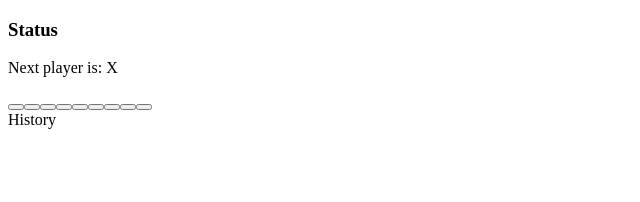
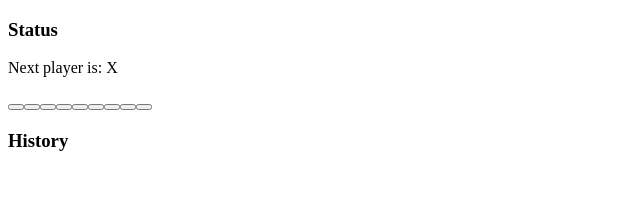
Before and after one commit to nabinbogati/tic-tac-toe, a React (Vite) app: page / in a window 1280 px wide. Shown: the top 202 px of the page, without its empty margins (0-640 px from the left). Built offline with nearby package versions, Linux system fonts and the light colour scheme; the HTML template or start-up script is replaced by a standard one.

Commit message:
History font fix

```diff
--- a/src/Board.jsx
+++ b/src/Board.jsx
@@ -112,7 +112,9 @@ function Board() {
           <Square value={squares[7]} onSquareClick={() => handleClick(7)} />
           <Square value={squares[8]} onSquareClick={() => handleClick(8)} />
         </div>
-        <div className="game-history">History</div>
+        <div className="game-history">
+          <h3>History</h3>
+        </div>
       </div>
     </>
   );
```
